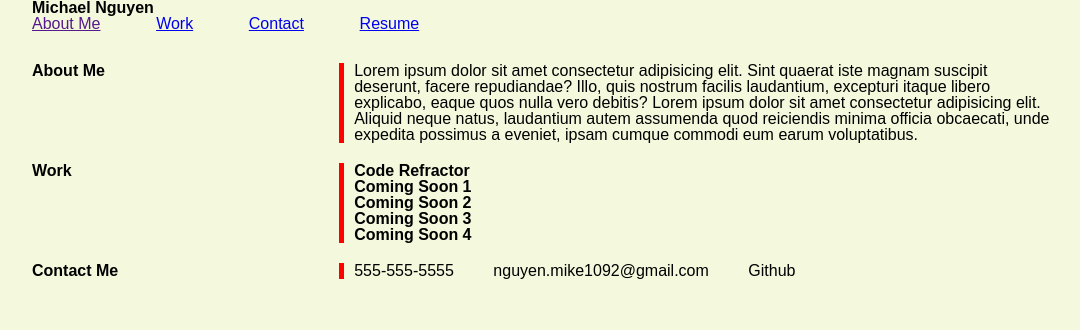
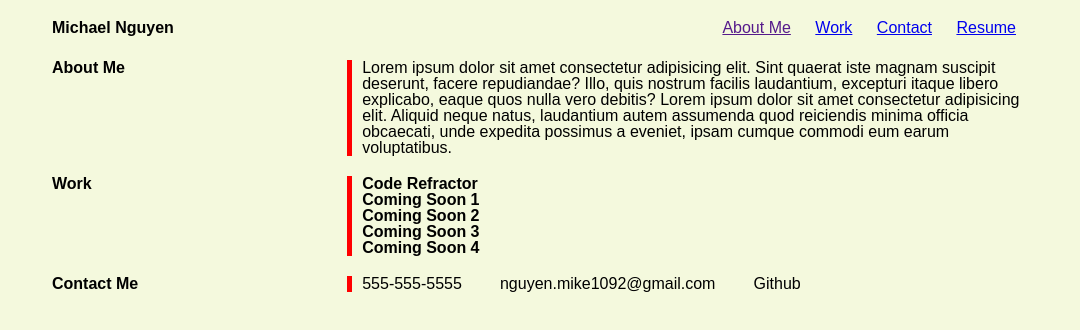
Before and after one commit to MikeNguyen1092/02_Portfolio, a plain HTML site: page index.html in a window 1280 px wide. Shown: the whole page, without its empty margins (96-1176 px from the left). Drawn offline with Linux system fonts and the light colour scheme.

Commit message:
adding padding to header

```diff
--- a/assets/css/style.css
+++ b/assets/css/style.css
@@ -9,12 +9,20 @@ body {
 }
 
 header, main, footer {
-    margin-bottom: 3%;
+    padding: 20px;
+}
+
+h1 {
+    float: left;
+}
+
+nav {
+    float: right;
 }
 
 nav ul li{
     display: inline-block;
-    margin-right: 5%;
+    margin-right: 20px;
 }
 
 article{
```
